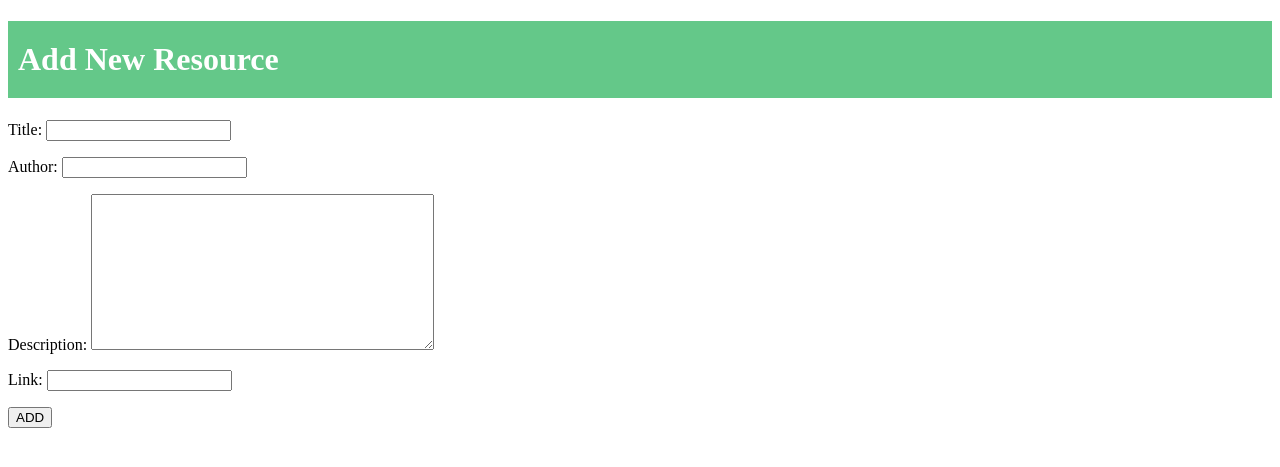
After one commit to CandaceAndrews/django-freeshelf, a Django app: page /resource/new in a window 1280 px wide. The commit adds this page. Shown: the top 467 px of the page. Run offline with Django 3.2, Linux system fonts and the light colour scheme.

Commit message:
created add_resource page with link on homepage

```diff
--- a/django_freeshelf/urls.py
+++ b/django_freeshelf/urls.py
@@ -21,6 +21,7 @@ from resources import views
 urlpatterns = [
     path("admin/", admin.site.urls),
     path("", views.list_resources, name="home"),
+    path('resource/new', views.add_resource, name="add_resource"),
     path("resources/<int:pk>", views.details_about_resource,
          name="details_about_resource"),
     path('accounts/', include('registration.backends.simple.urls')),
--- /dev/null
+++ b/resources/forms.py
@@ -0,0 +1,9 @@
+from django import forms
+from .models import Resource
+
+
+class ResourceForm(forms.ModelForm):
+
+    class Meta:
+        model = Resource
+        fields = ('title', 'author', 'description', 'link')
--- a/resources/views.py
+++ b/resources/views.py
@@ -1,6 +1,7 @@
-from django.shortcuts import render, get_object_or_404
+from django.shortcuts import render, get_object_or_404, redirect
 from .models import Resource
 from django.contrib.auth.decorators import login_required
+from .forms import ResourceForm
 
 
 @login_required
@@ -16,3 +17,14 @@ def list_resources(request):
 def details_about_resource(request, pk):
     resource_description = get_object_or_404(Resource, pk=pk)
     return render(request, 'resources/details_about_resource.html', {'resource_description': resource_description})
+
+
+def add_resource(request):
+    if request.method == 'POST':
+        new_resource = ResourceForm(request.POST)
+        if new_resource.is_valid():
+            new_resource.save()
+            # creating a new instance of Album
+            return redirect('home')
+    form = ResourceForm()
+    return render(request, 'resources/add_resource.html', {'form': form})
--- /dev/null
+++ b/templates/resources/add_resource.html
@@ -0,0 +1,9 @@
+{% extends 'base.html' %}
+{% block content %}
+<h1>Add New Resource</h1>
+    <form method="POST">
+        {% csrf_token %}
+        {{ form.as_p }}
+        <button type='submit'>ADD</button>
+    </form>
+{% endblock %}
--- a/templates/resources/index.html
+++ b/templates/resources/index.html
@@ -8,4 +8,5 @@
     <li><a href="{% url 'details_about_resource' resource.pk %}">{{ resource }}</a></li>
     {% endfor %}
     </ul>
+    <a href="{% url 'add_resource' %}">Add a new resource</a>
 {% endblock %}
```
